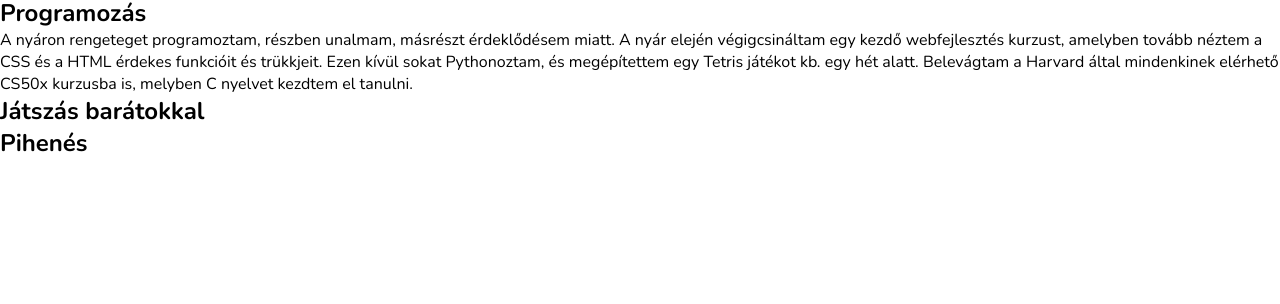
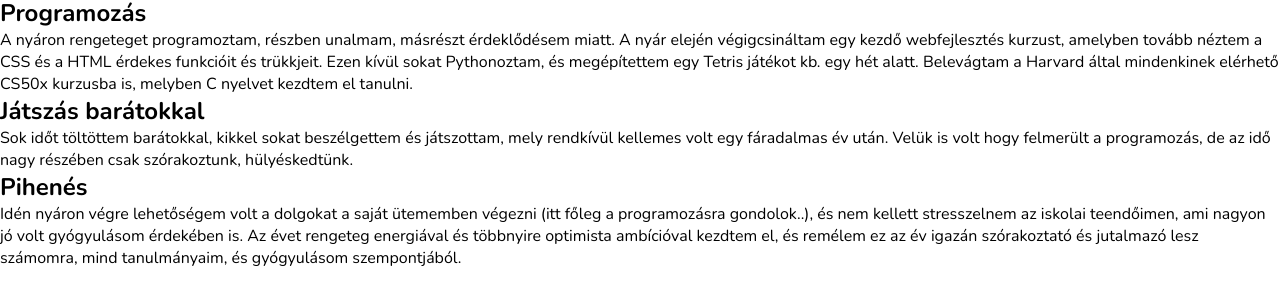
Before and after one commit to adrianhelllo/ismetles, a plain HTML site: page index.html in a window 1280 px wide. Shown: the part 116-420 px from the top of the page. Drawn offline with nearby package versions, Linux system fonts and the light colour scheme.

Commit message:
second, third articles

```diff
--- a/index.html
+++ b/index.html
@@ -35,11 +35,24 @@
       </article>
       <article>
         <h2>Játszás barátokkal</h2>
-        <p></p>
+        <p>
+          Sok időt töltöttem barátokkal, kikkel sokat beszélgettem és
+          játszottam, mely rendkívül kellemes volt egy fáradalmas év után. Velük
+          is volt hogy felmerült a programozás, de az idő nagy részében csak
+          szórakoztunk, hülyéskedtünk.
+        </p>
       </article>
       <article>
         <h2>Pihenés</h2>
-        <p></p>
+        <p>
+          Idén nyáron végre lehetőségem volt a dolgokat a saját ütememben
+          végezni (itt főleg a programozásra gondolok..), és nem kellett
+          stresszelnem az iskolai teendőimen, ami nagyon jó volt gyógyulásom
+          érdekében is. Az évet rengeteg energiával és többnyire optimista
+          ambícióval kezdtem el, és remélem ez az év igazán szórakoztató és
+          jutalmazó lesz számomra, mind tanulmányaim, és gyógyulásom
+          szempontjából.
+        </p>
       </article>
     </main>
   </body>
```
